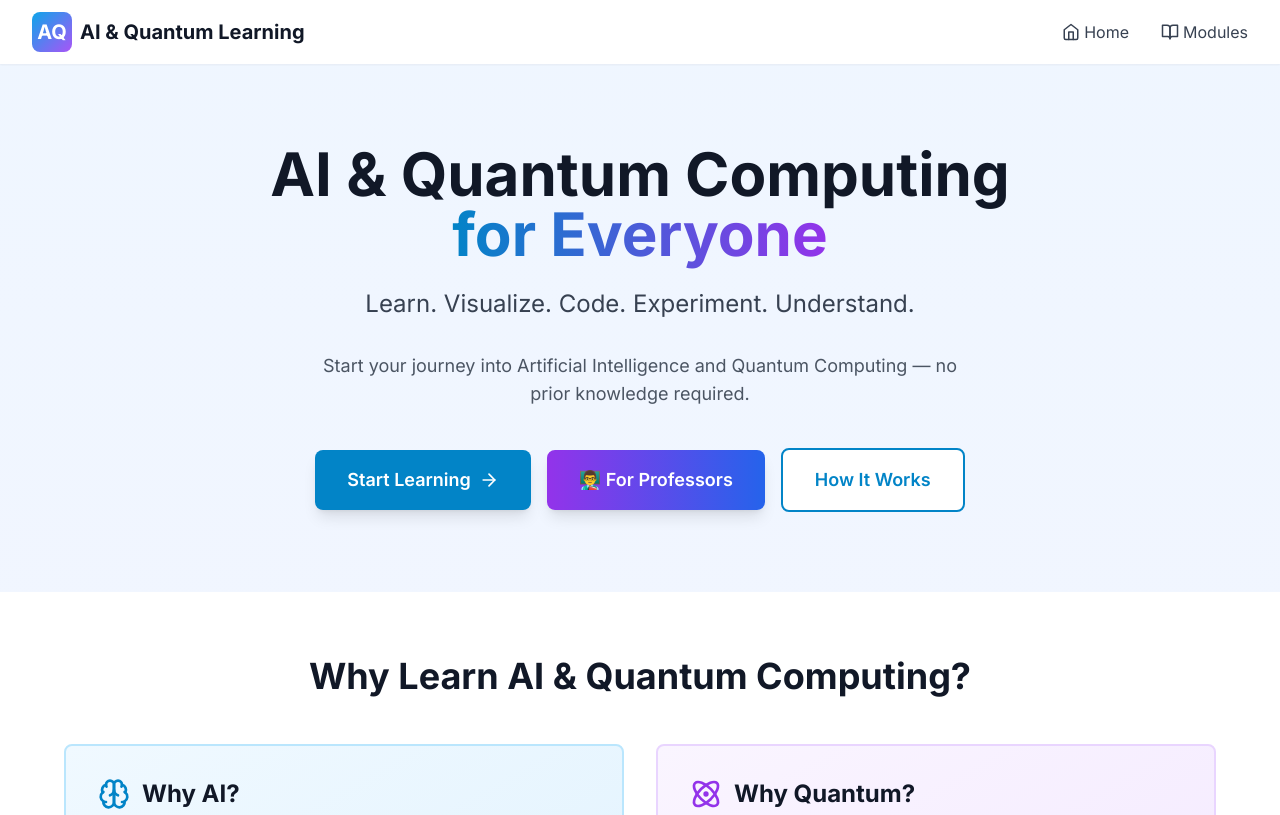
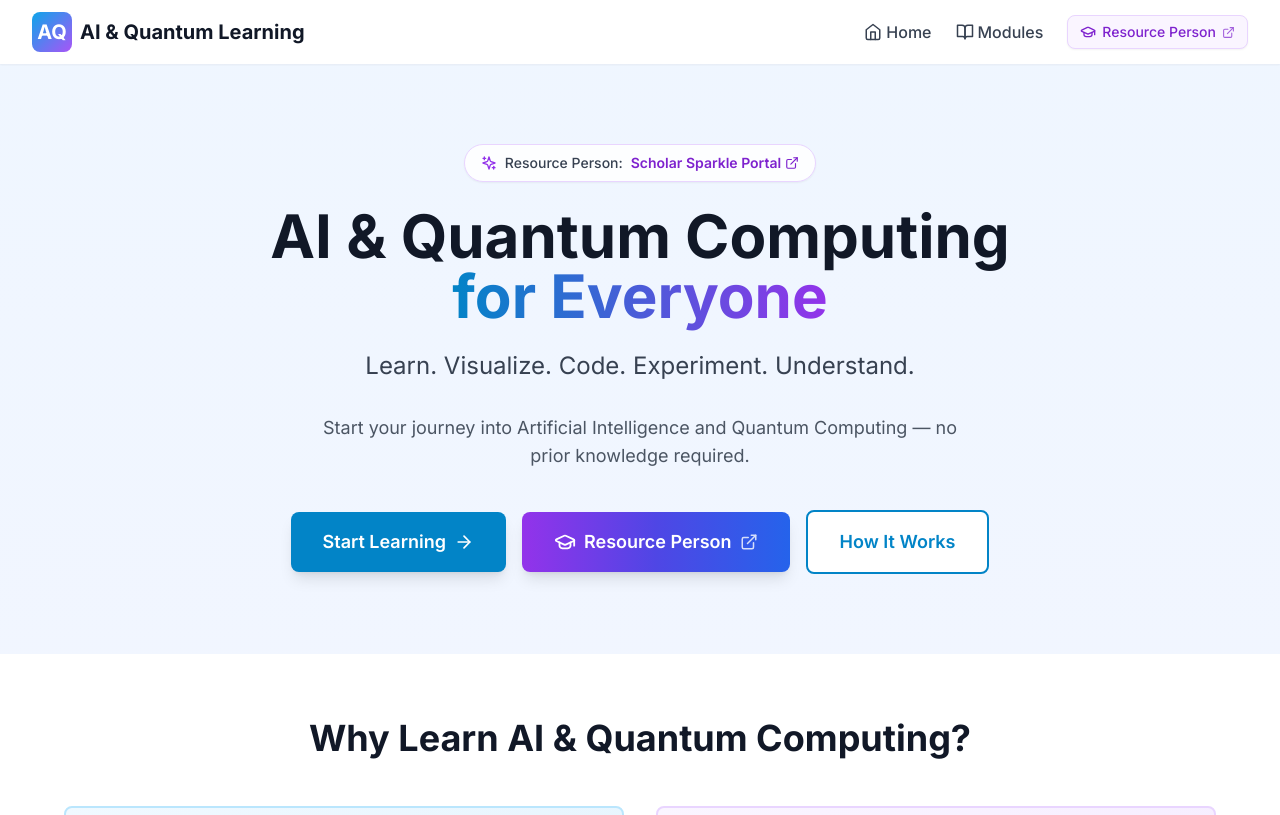
Before and after one commit to muzabasha/ruaiqc, a Next.js app: page / in a window 1280 px wide. Shown: the top 815 px of the page. Built offline with nearby package versions, Linux system fonts and the light colour scheme.

Commit message:
feat: add Resource Person tab in hero section and header linking to scholar sparkle portal

```diff
--- a/app/page.tsx
+++ b/app/page.tsx
@@ -1,5 +1,5 @@
 import Link from 'next/link';
-import { ArrowRight, Brain, Atom, Code, BookOpen, Lightbulb, Users } from 'lucide-react';
+import { ArrowRight, Brain, Atom, Code, BookOpen, Lightbulb, Users, ExternalLink, GraduationCap, Sparkles } from 'lucide-react';
 import Header from '@/components/Header';
 
 export default function HomePage() {
@@ -10,6 +10,21 @@ export default function HomePage() {
       {/* Hero Section */}
       <section className="py-20 px-4">
         <div className="max-w-6xl mx-auto text-center">
+          {/* Resource Person Tab / Badge */}
+          <div className="inline-flex items-center gap-2 px-4 py-2 rounded-full bg-white/90 border border-purple-200 shadow-sm mb-6 hover:shadow-md transition-all">
+            <Sparkles size={16} className="text-purple-600" />
+            <span className="text-sm font-medium text-gray-700">Resource Person:</span>
+            <a
+              href="https://scholar-sparkle-web.lovable.app/"
+              target="_blank"
+              rel="noopener noreferrer"
+              className="text-sm font-semibold text-purple-700 hover:text-purple-900 inline-flex items-center gap-1 hover:underline"
+            >
+              <span>Scholar Sparkle Portal</span>
+              <ExternalLink size={14} />
+            </a>
+          </div>
+
           <div className="mb-8">
             <h1 className="text-5xl md:text-6xl font-bold text-gray-900 mb-6">
               AI & Quantum Computing <br />
@@ -37,9 +52,11 @@ export default function HomePage() {
               href="https://scholar-sparkle-web.lovable.app/"
               target="_blank"
               rel="noopener noreferrer"
-              className="flex items-center space-x-2 bg-gradient-to-r from-purple-600 to-blue-600 hover:from-purple-700 hover:to-blue-700 text-white px-8 py-4 rounded-lg font-semibold text-lg transition-colors shadow-lg hover:shadow-xl"
+              className="flex items-center space-x-2 bg-gradient-to-r from-purple-600 via-indigo-600 to-blue-600 hover:from-purple-700 hover:to-indigo-700 text-white px-8 py-4 rounded-lg font-semibold text-lg transition-all shadow-lg hover:shadow-xl transform hover:-translate-y-0.5"
             >
-              <span>👨‍🏫 For Professors</span>
+              <GraduationCap size={22} />
+              <span>Resource Person</span>
+              <ExternalLink size={18} className="opacity-80" />
             </a>
             <a
               href="#how-it-works"
--- a/components/Header.tsx
+++ b/components/Header.tsx
@@ -1,7 +1,7 @@
 'use client';
 
 import Link from 'next/link';
-import { Menu, X, Home, BookOpen } from 'lucide-react';
+import { Menu, X, Home, BookOpen, GraduationCap, ExternalLink } from 'lucide-react';
 import { useState } from 'react';
 
 export default function Header() {
@@ -23,21 +23,31 @@ export default function Header() {
           </div>
 
           {/* Desktop Navigation */}
-          <div className="hidden md:flex items-center space-x-8">
+          <div className="hidden md:flex items-center space-x-6">
             <Link
               href="/"
-              className="flex items-center space-x-1 text-gray-700 hover:text-primary-600 transition-colors"
+              className="flex items-center space-x-1 text-gray-700 hover:text-primary-600 transition-colors font-medium"
             >
               <Home size={18} />
               <span>Home</span>
             </Link>
             <Link
               href="/modules"
-              className="flex items-center space-x-1 text-gray-700 hover:text-primary-600 transition-colors"
+              className="flex items-center space-x-1 text-gray-700 hover:text-primary-600 transition-colors font-medium"
             >
               <BookOpen size={18} />
               <span>Modules</span>
             </Link>
+            <a
+              href="https://scholar-sparkle-web.lovable.app/"
+              target="_blank"
+              rel="noopener noreferrer"
+              className="flex items-center space-x-1.5 text-purple-700 hover:text-purple-900 bg-purple-50 hover:bg-purple-100 border border-purple-200 px-3 py-1.5 rounded-lg transition-all font-medium text-sm shadow-sm"
+            >
+              <GraduationCap size={16} />
+              <span>Resource Person</span>
+              <ExternalLink size={13} className="opacity-70" />
+            </a>
           </div>
 
           {/* Mobile menu button */}
@@ -73,6 +83,17 @@ export default function Header() {
                 <BookOpen size={18} />
                 <span>Modules</span>
               </Link>
+              <a
+                href="https://scholar-sparkle-web.lovable.app/"
+                target="_blank"
+                rel="noopener noreferrer"
+                className="flex items-center space-x-2 text-purple-700 hover:text-purple-900 bg-purple-50 p-2 rounded-lg border border-purple-200 font-medium text-sm"
+                onClick={() => setMobileMenuOpen(false)}
+              >
+                <GraduationCap size={18} />
+                <span>Resource Person</span>
+                <ExternalLink size={14} className="ml-auto opacity-70" />
+              </a>
             </div>
           </div>
         )}
```
